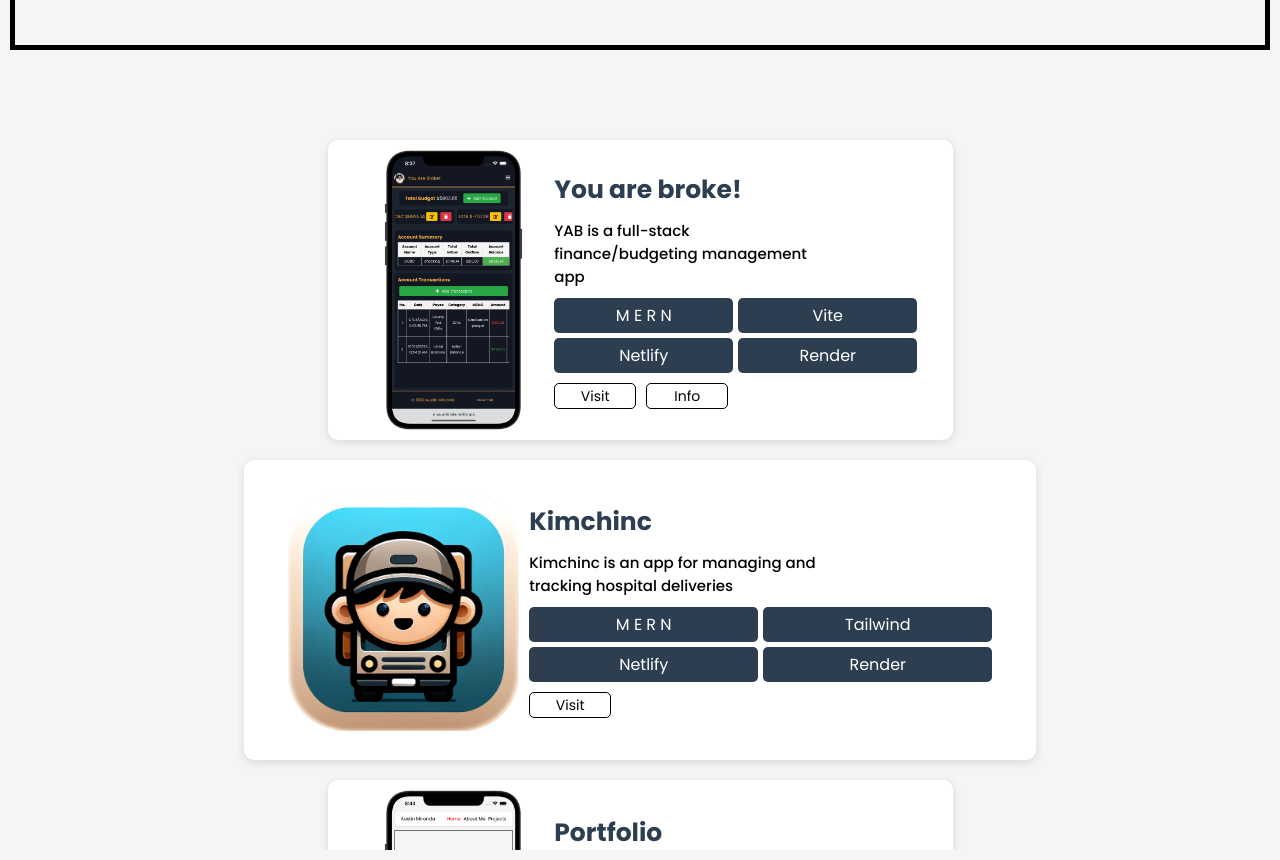
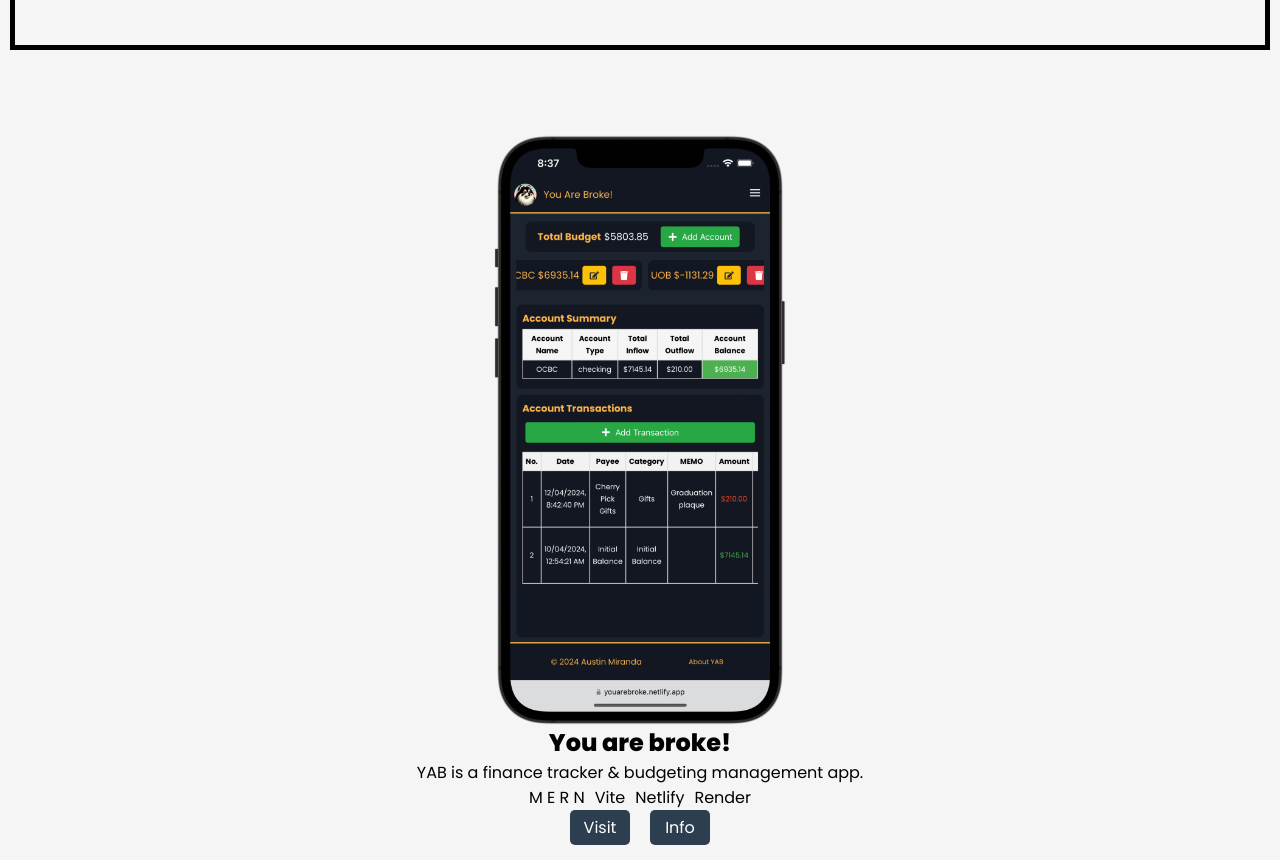
Before and after one commit to TarokoDev/ANSM-Portfolio, a React (Vite) app in the folder frontend/: page / in a window 1280 px wide. Shown: the part 1540-2400 px from the top of the page. Built offline with nearby package versions, Linux system fonts and the light colour scheme.

Commit message:
Redesigned the layout of Projects

```diff
--- a/frontend/src/components/pages/projects/Projects.jsx
+++ b/frontend/src/components/pages/projects/Projects.jsx
@@ -6,6 +6,7 @@ export default function Projects() {
             <div className={styles.container}>
                 <div className={styles.component}>
                     <div className={styles.project}>
+                        <div className={styles.content}>
                             <div className={styles.image}>
                                 <img
                                     src="/yab.png"
@@ -14,10 +15,12 @@ export default function Projects() {
                                 />
                             </div>
                             <div className={styles.description}>
-                            <div className={styles.title}>You are broke!</div>
+                                <div className={styles.title}>
+                                    You are broke!
+                                </div>
                                 <div className={styles.summary}>
-                                YAB is a full-stack finance/budgeting management
-                                app
+                                    YAB is a finance tracker & budgeting
+                                    management app.
                                 </div>
                                 <div className={styles.stack}>
                                     <div>M E R N</div>
@@ -40,6 +43,7 @@ export default function Projects() {
                                     >
                                         Info
                                     </a>
+                                </div>
                             </div>
                         </div>
                     </div>
@@ -104,7 +108,7 @@ export default function Projects() {
                                     className={styles.button}
                                     target="_blank"
                                 >
-                                    Click me for that nice animation again
+                                    Click for that nice animation
                                 </a>
                             </div>
                         </div>
--- a/frontend/src/components/pages/projects/Projects.module.css
+++ b/frontend/src/components/pages/projects/Projects.module.css
@@ -11,184 +11,120 @@
 }
 
 .component {
-    gap: 20px;
     margin-top: 60px;
+    display: flex;
+    flex-direction: column;
+    justify-content: flex-start;
+    align-items: center;
+    gap: 10px;
+    box-sizing: border-box;
     height: 100%;
-    display: flex;
-    flex-direction: row;
-    align-items: center;
-    justify-content: flex-start;
-    padding: 10px;
-    background-color: whitesmoke;
-    box-sizing: border-box;
-    overflow-x: scroll;
-    scroll-snap-type: mandatory;
-    padding-left: 5px;
-    padding-right: 5px;
+    width: 100%;
+    overflow-y: auto;
 }
 
 .project {
-    min-width: 100%;
+    /* border: 5px solid black; */
+    display: flex;
+    flex-direction: column;
+    justify-content: center;
+    align-items: center;
+    min-height: 100%;
+    width: 100%;
+    box-sizing: border-box;
+    padding: 5px;
+}
+
+.content {
+    border-radius: 5px;
+    display: flex;
+    flex-direction: column;
+    align-items: center;
+    height: 100%;
+    box-sizing: border-box;
+}
+
+.image {
+    display: flex;
+    justify-content: center;
+    align-items: center;
+    object-fit: contain;
+    position: relative;
+    overflow: hidden;
+}
+
+img {
+    width: 100%;
+    height: 100%;
+    object-fit: cover;
+}
+
+.description {
+    height: 50%;
+    width: 100%;
+    display: flex;
+    flex-direction: column;
+    justify-content: space-evenly;
+    align-items: center;
+}
+
+.title {
+    font-weight: 800;
+    font-size: 1.5rem;
+}
+
+.summary {
+    width: 100%;
+    flex-direction: column;
+    justify-content: center;
+    align-items: center;
+    text-align: center;
+}
+
+.stack {
     display: flex;
     flex-direction: row;
     justify-content: center;
     align-items: center;
     gap: 10px;
-    height: 50%;
-    padding: 10px;
-    background-color: white;
-    border-radius: 10px;
-    box-shadow: var(--box-shadow);
-    box-sizing: border-box  ;
-}
-
-.image {
-    width: 40%;
-    display: flex;
-    justify-content: center;
-    align-items: center;
-    box-sizing: content-box
-
-}
-
-img {
-	min-width: 100%;
-    min-height: 100%;
-}
-
-.description {
-    width: 60%;
-    display: flex;
-    flex-direction: column;
-    gap: 10px;
-
-}
-
-.title {
-    font-size: 25px;
-    font-weight: 700;
-    color: var(--primary-color);
-}
-
-.summary {
-    font-size: calc(12px + 0.5vw);
-    font-weight: 500;
-    color: var(--text-color);
-}
-
-.stack {
-    display: grid;
-    grid-template-columns: repeat(2, 1fr);
-    gap: 5px;
-}
-
-.stack div {
-    border-radius: 5px;
-    padding: 5px;
-    text-align: center;
-    background-color: var(--primary-color);
-    color: white;
 }
 
 .buttons {
     display: flex;
     flex-direction: row;
+    justify-content: center;
     align-items: center;
-    justify-content: center;
-    gap: 10px;
+    gap: 20px;
 }
 
-.button {
-    min-width: 60px;
-    display: inline-block;
-    padding: 5px 10px;
-    background-color: white;
-    color: black;
+.buttons a {
+    text-decoration: none;
+    font-size: 1rem;
+    padding: 5px;
+    border-radius: 5px;
+    background-color: var(--primary-color);
+    color: white;
+    min-width: 50px;
+    max-width: 100%;
     text-align: center;
-    border: 1px solid black;
-    border-radius: 5px;
-    text-decoration: none;
-    font-size: 14px;
-    transition: background-color 0.3s, color 0.3s;
 }
 
-.button:hover, .button:focus {
-    background-color: red;
-    border: 1px solid red;
-    color: #ffffff;
-    outline: none;
-}
 
-.component a {
-    text-decoration: none;
-    font-size: calc(12px + 0.5vw); /* Adjust base font size and scaling here */
-    line-height: 1;
-    text-align: center;
-}
+
 
 /* Media Queries */
 
 /* Smaller screens (default mobile-first approach) */
 @media screen and (max-width: 359px) {
 
-    .summary {
-        font-size: calc(12px + 1vw); /* Slightly larger to prevent wrapping */
-    }
 }
 
 /* Larger mobile screens */
 @media screen and (min-width: 360px) and (max-width: 479px) {
-    .summary {
-        font-size: calc(12px + 0.75vw); /* Adjust scaling to prevent wrapping */
-    }
+
 }
 
 /* Tablet and above */
 @media screen and (min-width: 480px) {
 
-    .component {
-        width: 100%;
-        display: flex;
-        flex-direction: column;
-        justify-content: flex-start;
-        align-items: center;
-    }
-
-    .project {
-        min-height: 300px;
-        max-height: 600px;
-        min-width: 50%;
-        justify-content: center;
-        align-items: center;
-    }
-
-    .buttons {
-        display: flex;
-        justify-content: flex-start;
-        align-items: flex-start;
-    }
-
-    .buttons a {
-        font-size: 14px;
-    }
-
-    .image {
-        height: 100%;
-        width: 30%;
-        object-fit: contain;
-
-    }
-
-    img {
-        width: 100%;
-        height: 100%;
-    }
-
-    .summary {
-        width: 70%;
-        font-size: 15px;
-        display: flex;
-        justify-content: flex-start;
-        align-items: flex-start;
-    }
 }
```
Lines whose indentation alone changed are shown as unchanged.
